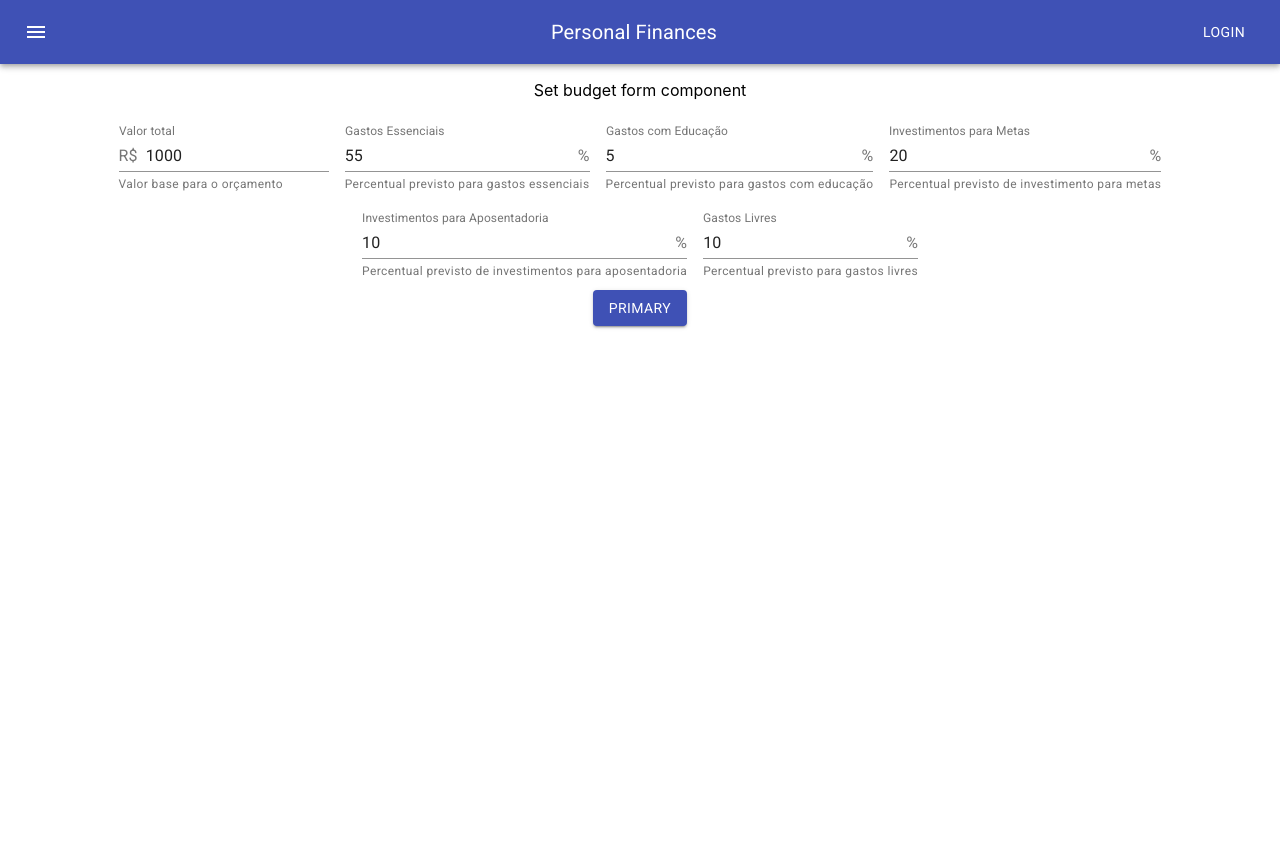
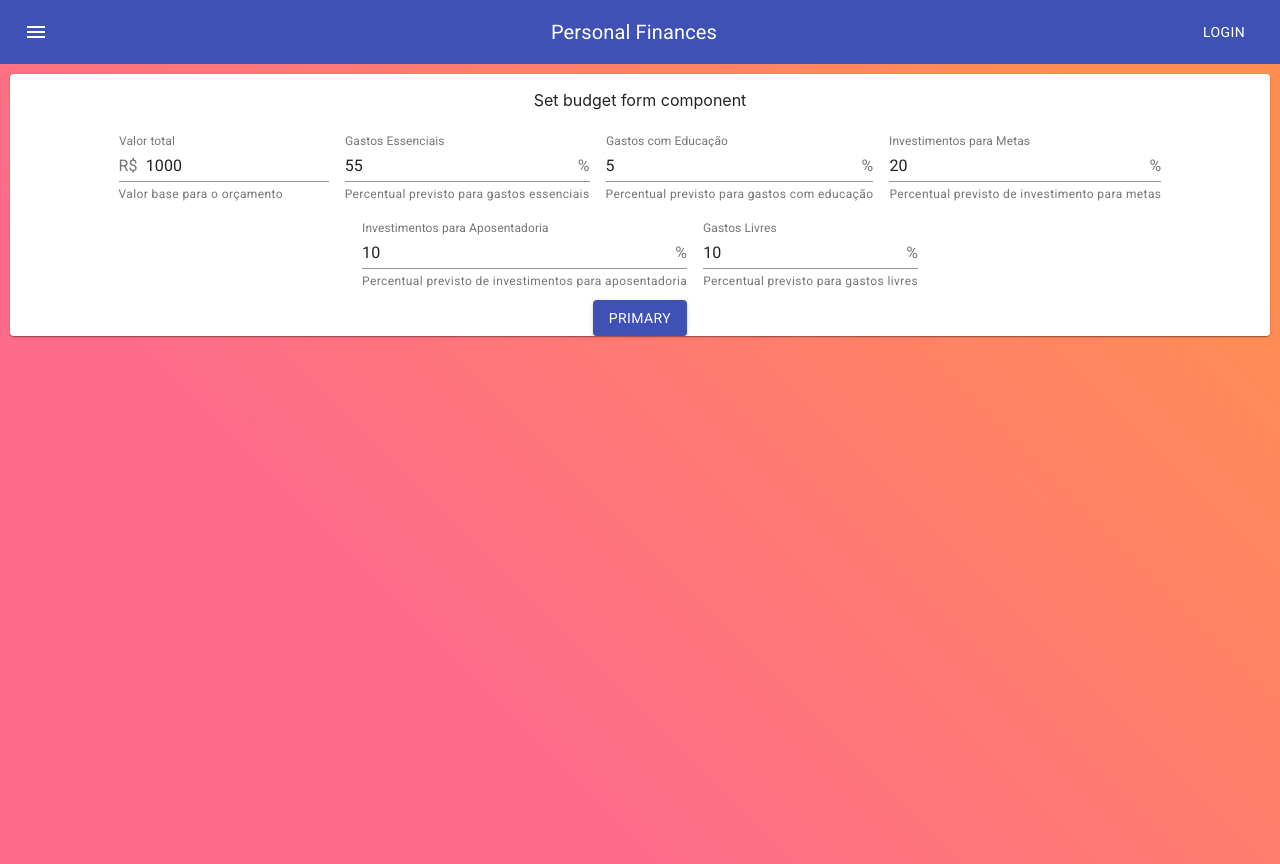
Before and after one commit to taciogt/personal-finances, a React (Create React App) app in the folder frontend/personal-finance/: page / in a window 1280 px wide. Before the commit the page ends 800 px from the top, so only its background shows below. Built offline with nearby package versions, Linux system fonts and the light colour scheme.

Commit message:
creating hideous styles

```diff
--- a/frontend/personal-finance/public/index.html
+++ b/frontend/personal-finance/public/index.html
@@ -1,5 +1,5 @@
 <!DOCTYPE html>
-<html lang="en">
+<html lang="en" style="height: 100%">
   <head>
     <meta charset="utf-8" />
     <link rel="icon" href="%PUBLIC_URL%/favicon.ico" />
@@ -26,9 +26,9 @@
     -->
     <title>React App</title>
   </head>
-  <body>
+  <body style="height: 100%">
     <noscript>You need to enable JavaScript to run this app.</noscript>
-    <div id="root"></div>
+    <div id="root" style="height: 100%"></div>
     <!--
       This HTML file is a template.
       If you open it directly in the browser, you will see an empty page.
--- a/frontend/personal-finance/src/App.css
+++ b/frontend/personal-finance/src/App.css
@@ -1,9 +1,10 @@
 .App {
   text-align: center;
+  height: available;
 }
 
 .App-logo {
-  height: 40vmin;
+  height: 50vmin;
   pointer-events: none;
 }
 
--- a/frontend/personal-finance/src/App.tsx
+++ b/frontend/personal-finance/src/App.tsx
@@ -3,14 +3,37 @@ import './App.css';
 import Menu from "./Menu";
 import {Container} from "@material-ui/core";
 import {SetBudgetForm} from "./SetBudgetForm";
+import {makeStyles, styled} from "@material-ui/core/styles";
+
+const useStyles = makeStyles({
+  root: {
+    background: 'linear-gradient(45deg, #FE6B8B 30%, #FF8E53 90%)',
+    // border: 0,
+    // borderRadius: 3,
+    // boxShadow: '0 3px 5px 2px rgba(255, 105, 135, .3)',
+    // color: 'white',
+    // height: 48,
+    // padding: '0 30px',
+  },
+})
+
+const StyledContainer = styled(Container)({
+  // root:{
+  //   background: 'linear-gradient(45deg, #FE6B8B 30%, #FF8E53 90%)',
+  // },
+  background: 'linear-gradient(45deg, #FE6B8B 30%, #FF8E53 90%)',
+  // margin: 10,
+  height: '100%',
+  padding: 10
+})
 
 function App() {
   return (
-    <div className="App">
+    <div className="App" style={{height: '100%'}}>
       <Menu/>
-      <Container>
+      <StyledContainer>
         <SetBudgetForm/>
-      </Container>
+      </StyledContainer>
     </div>
   );
 }
--- a/frontend/personal-finance/src/SetBudgetForm.tsx
+++ b/frontend/personal-finance/src/SetBudgetForm.tsx
@@ -1,5 +1,5 @@
 import {ChangeEvent, FC, FormEvent, useState} from "react";
-import {FormControl, FormHelperText, Input, InputAdornment, InputLabel} from "@material-ui/core";
+import {Card, FormControl, FormHelperText, Input, InputAdornment, InputLabel} from "@material-ui/core";
 import Button from "@material-ui/core/Button";
 import axios from "axios";
 import {createStyles, makeStyles, Theme} from "@material-ui/core/styles";
@@ -79,6 +79,7 @@ export const SetBudgetForm: FC = () => {
   }
 
   return (
+    <Card>
       <div>
         <p>Set budget form component</p>
         <form className={classes.root} onSubmit={submitHandler}>
@@ -138,5 +139,6 @@ export const SetBudgetForm: FC = () => {
           </div>
         </form>
       </div>
+    </Card>
   )
 }
```
Lines whose indentation alone changed are shown as unchanged.
